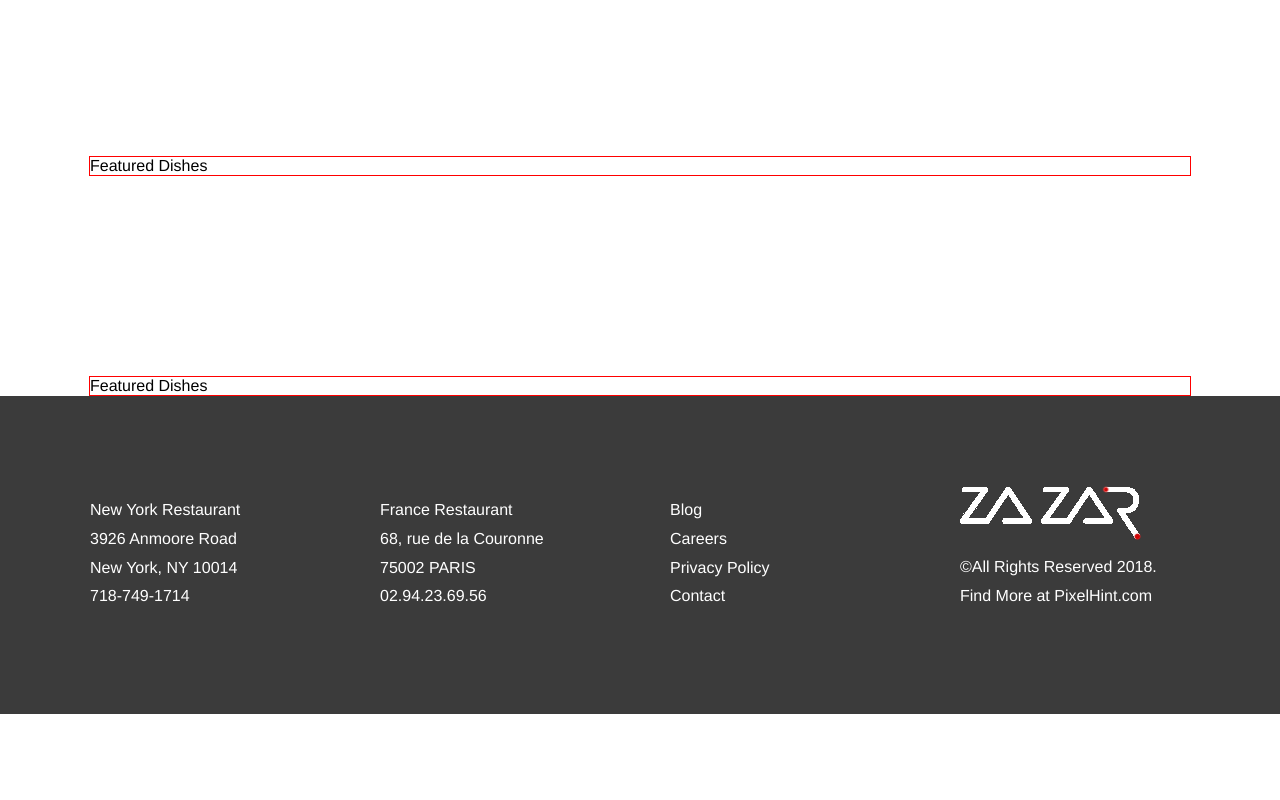
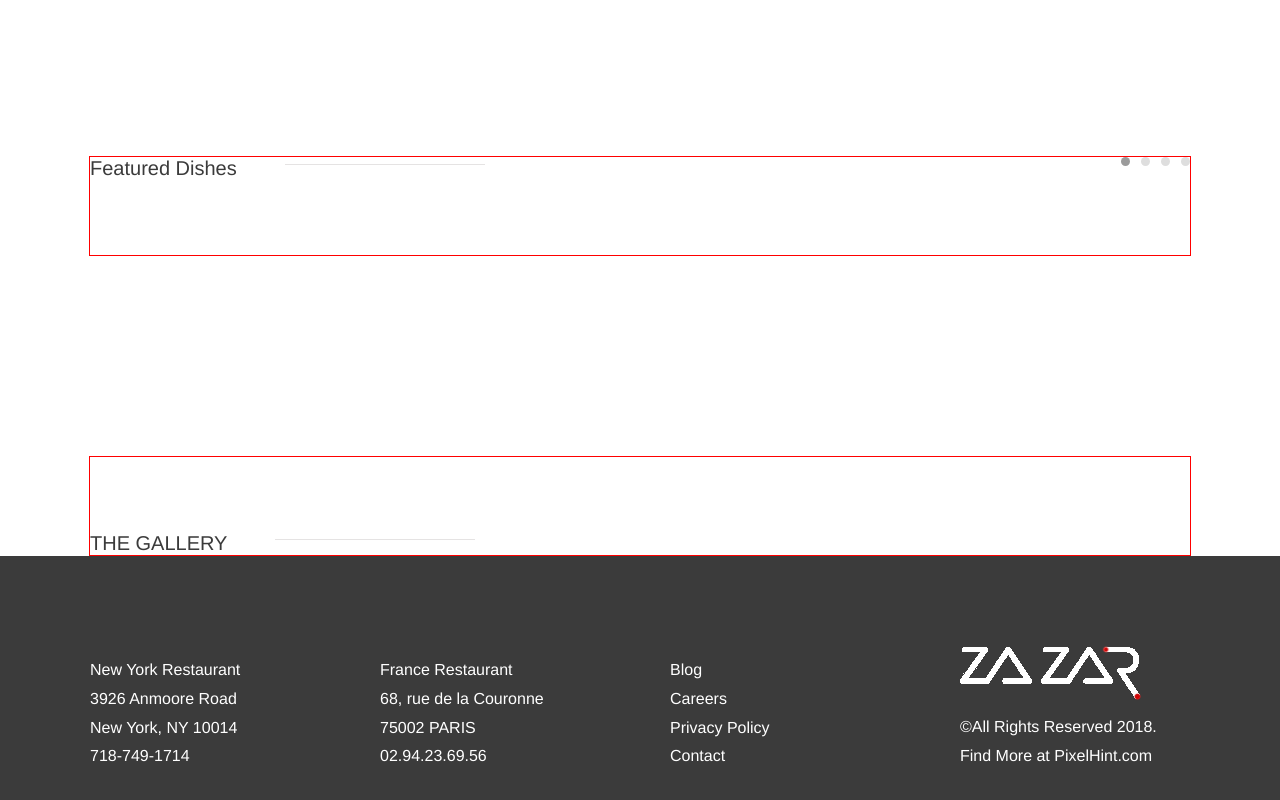
Before and after one commit to dxc1995/dxc-library, a plain HTML site: page index.html in a window 1280 px wide. Shown: the part 1276-2076 px from the top of the page. Before the commit the page ends 1990 px from the top, so only its background shows below. Drawn offline with Linux system fonts and the light colour scheme.

Commit message:
完成panel的页面结构

```diff
--- a/index.html
+++ b/index.html
@@ -107,10 +107,24 @@
 		<a href="" class="menu-more-btn">load more <span>|</span><span class="icon"></span></a>
 	</div>
 	<div class="public-container index-panel">
-		<div class="index-panel-header">Featured Dishes</div>
+		<div class="index-panel-header clearfloat">
+		  <h3>Featured Dishes</h3>
+		  <div class="line"></div>
+		  <div class="btn-group">
+		  	<a href="" class="btn active"></a>
+		  	<a href="" class="btn"></a>
+		  	<a href="" class="btn"></a>
+		  	<a href="" class="btn"></a>
+		  </div>
+	    </div>
+		<div class="index-panel-body"></div>
 	</div>
 	<div class="public-container index-panel">
-		<div class="index-panel-header">Featured Dishes</div>
+		<div class="index-panel-header clearfloat">
+		   <h3>THE GALLERY</h3>
+		   <div class="line"></div>
+		   <div class="index-panel-body"></div>
+		</div>
 	</div>
 	<div class="public-footer">
 		<div class="public-container">
```
